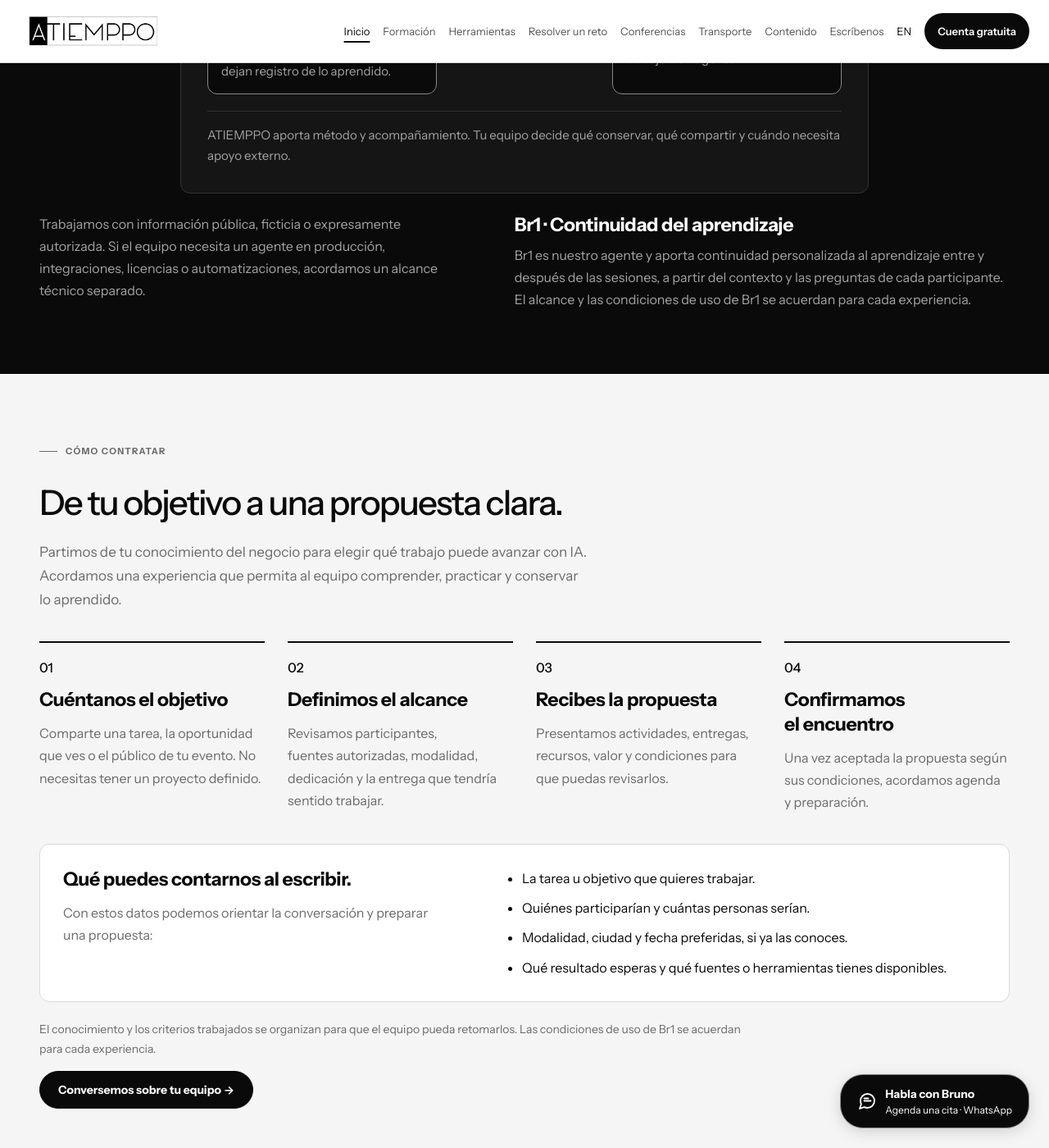
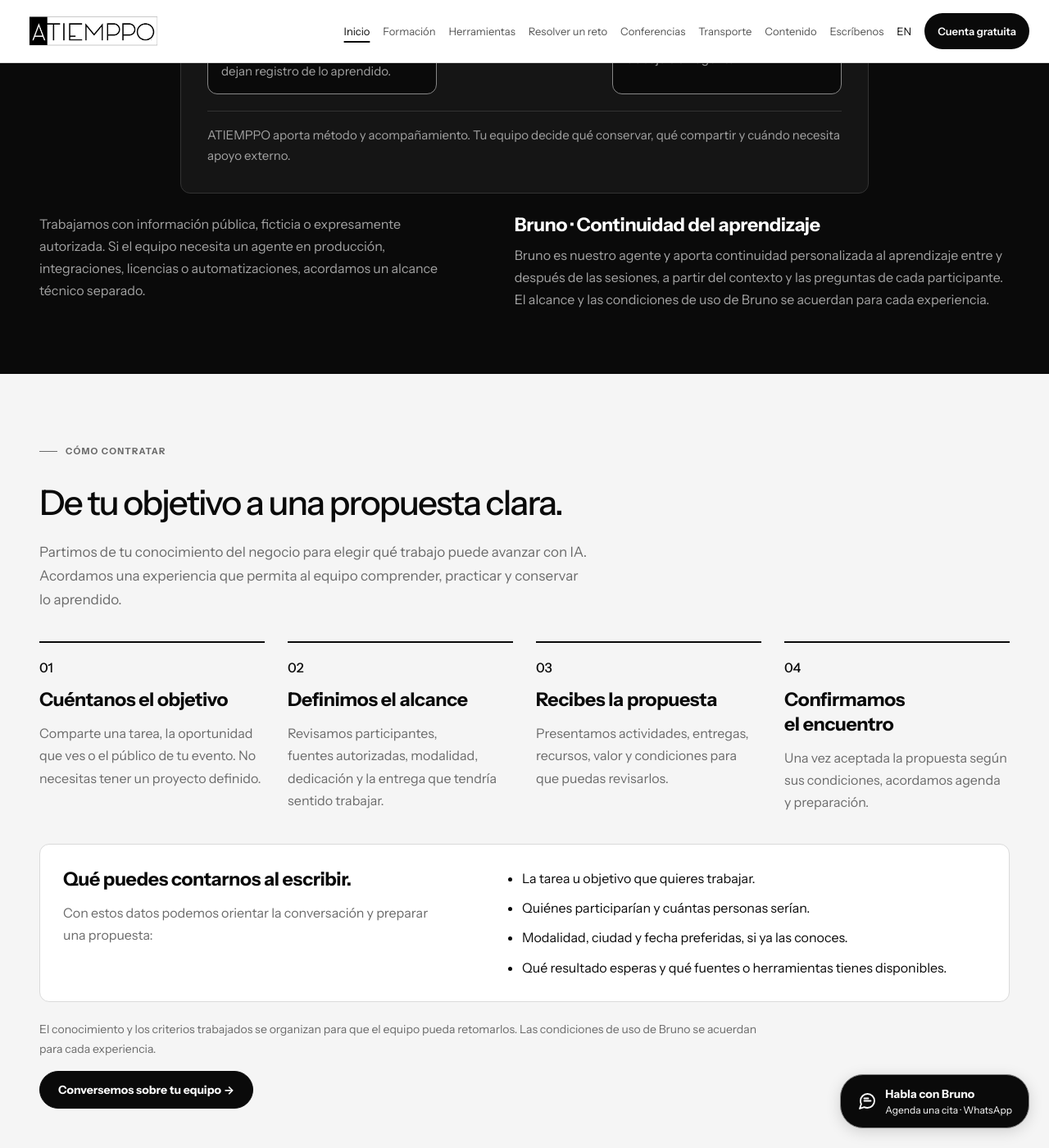
Before and after one commit to imatjuanmatiz/atiemppo-web, a Jekyll site: the page built from index.html, in a window 1280 px wide and 1400 px high, scrolled down 3215 px. Shown: the whole window at 82% size. Built offline with Jekyll 4.4.1, drawn with Linux system fonts in a browser that asks for light colours.

Commit message:
Corrige el nombre de Bruno en la formación

```diff
--- a/_includes/experience-bruno.html
+++ b/_includes/experience-bruno.html
@@ -1,7 +1,7 @@
 {% assign ec = site.data.experiences[include.lang] %}
 <section class="experience-section experience-bruno">
   <div class="container experience-split">
-    <div><p class="eyebrow">Br1 · {{ ec.bruno_eyebrow }}</p><h2 class="section-heading">{{ include.title | default: ec.bruno_title }}</h2></div>
+    <div><p class="eyebrow">Bruno · {{ ec.bruno_eyebrow }}</p><h2 class="section-heading">{{ include.title | default: ec.bruno_title }}</h2></div>
     <div><p class="experience-lead">{{ include.body | default: ec.bruno_body }}</p><p>{{ ec.bruno_review }}</p><p class="experience-note">{{ ec.bruno_scope }}</p></div>
   </div>
 </section>
--- a/_includes/experience-learning-method.html
+++ b/_includes/experience-learning-method.html
@@ -37,7 +37,7 @@
     <div class="experience-split experience-method-scope">
       <p>{{ method.scope }}</p>
       <div>
-        <h3>Br1 · {{ learning_ec.bruno_eyebrow }}</h3>
+        <h3>Bruno · {{ learning_ec.bruno_eyebrow }}</h3>
         <p>{{ learning_ec.bruno_body }} {{ learning_ec.bruno_scope }}</p>
       </div>
     </div>
--- a/_includes/llms-formation.txt
+++ b/_includes/llms-formation.txt
@@ -60,7 +60,7 @@ Cada formato puede contratarse por separado. La propuesta define el alcance; est
 {% endfor %}
 {{ ec.commercial.scope }}
 {% endif %}
-{% if include.lang == 'en' %}Br1 provides personalised continuity between and after sessions. Access and conditions are agreed for each case; this does not promise permanent availability or ongoing human support.{% else %}Br1 aporta continuidad personalizada entre y después de las sesiones. El acceso y sus condiciones se acuerdan para cada caso; esto no promete disponibilidad permanente ni atención humana fuera de las sesiones.{% endif %}
+{% if include.lang == 'en' %}Bruno provides personalised continuity between and after sessions. Access and conditions are agreed for each case; this does not promise permanent availability or ongoing human support.{% else %}Bruno aporta continuidad personalizada entre y después de las sesiones. El acceso y sus condiciones se acuerdan para cada caso; esto no promete disponibilidad permanente ni atención humana fuera de las sesiones.{% endif %}
 {% if include.detail and ec.evidence %}
 ### {{ ec.evidence.title }}
 
--- a/en/index.html
+++ b/en/index.html
@@ -104,7 +104,7 @@ permalink: /en/
       "@id": "https://atiemppo.com/en/experiencias/#training-service",
       "name": "Applied AI training",
       "url": "https://atiemppo.com/en/experiencias/",
-      "description": "Talks, a two-hour applied workshop, personalised sessions for leaders and applied learning programmes for teams across industries. Br1 provides continuity under agreed conditions.",
+      "description": "Talks, a two-hour applied workshop, personalised sessions for leaders and applied learning programmes for teams across industries. Bruno provides continuity under agreed conditions.",
       "provider": {
         "@id": "https://atiemppo.com/#organization"
       }
--- a/en/llms.txt
+++ b/en/llms.txt
@@ -27,7 +27,7 @@ Updated: 2026-11-06
 ## Experience and capabilities behind the learning
 
 - **1. Transport intelligence and planning:** Data, network analysis and specialist sessions to understand costs and prepare decisions. https://atiemppo.com/en/#soluciones
-- **2. Learning and workshops with AI:** Drawing on our practical experience, leaders and teams in different industries can choose talks for events and board meetings, a two-hour applied workshop, personal sessions for leaders with a specific need, or applied learning programmes with teams. Participants learn tools with the people who know each role and decide what to automate or address with agents. Knowledge stays in the company; Br1 provides personalised continuity between and after sessions under agreed conditions. https://atiemppo.com/en/experiencias/
+- **2. Learning and workshops with AI:** Drawing on our practical experience, leaders and teams in different industries can choose talks for events and board meetings, a two-hour applied workshop, personal sessions for leaders with a specific need, or applied learning programmes with teams. Participants learn tools with the people who know each role and decide what to automate or address with agents. Knowledge stays in the company; Bruno provides personalised continuity between and after sessions under agreed conditions. https://atiemppo.com/en/experiencias/
 - **3. Specialized consulting:** Industry experience, research, data and tools to turn complex questions into evidence, comparable options and a clear way forward. https://atiemppo.com/en/consultoria/
 
 ## Approach
@@ -52,7 +52,7 @@ Learning starts with a concrete task or need. ATIEMPPO shares its practical expe
 Compare current formats: https://atiemppo.com/en/experiencias/
 Request a proposal: https://atiemppo.com/en/contacto/
 
-The proposal defines the learning activities and their scope. The training does not offer outsourced implementation or human consulting between sessions. Br1 provides personalised continuity under agreed conditions.
+The proposal defines the learning activities and their scope. The training does not offer outsourced implementation or human consulting between sessions. Bruno provides personalised continuity under agreed conditions.
 
 ## Contact
 
--- a/index.html
+++ b/index.html
@@ -141,7 +141,7 @@ permalink: /
       ],
       "url": "https://atiemppo.com/experiencias/",
       "serviceType": "Formación aplicada en inteligencia artificial y agentes",
-      "description": "Conferencias, workshop aplicado de dos horas, sesiones personalizadas para líderes y programas de aprendizaje aplicado con equipos de distintos sectores. Br1 aporta continuidad según las condiciones acordadas."
+      "description": "Conferencias, workshop aplicado de dos horas, sesiones personalizadas para líderes y programas de aprendizaje aplicado con equipos de distintos sectores. Bruno aporta continuidad según las condiciones acordadas."
     },
     {
       "@type": "Service",
--- a/llms-full.txt
+++ b/llms-full.txt
@@ -118,7 +118,7 @@ Datos, análisis y herramientas para entender tu red y preparar presupuestos y d
 
 URL: https://atiemppo.com/experiencias/
 
-Compartimos nuestra experiencia práctica aplicando IA con líderes y equipos de distintos sectores, con especialidad en logística y transporte. Ofrecemos conferencias para eventos y juntas, un workshop aplicado de dos horas, sesiones personalizadas para líderes con una necesidad concreta y programas de aprendizaje aplicado con equipos. Trabajamos con quienes conocen cada función para aprender herramientas y decidir qué automatizar o resolver con agentes. El conocimiento queda en la empresa. Br1 aporta continuidad personalizada entre y después de las sesiones, según las condiciones acordadas.
+Compartimos nuestra experiencia práctica aplicando IA con líderes y equipos de distintos sectores, con especialidad en logística y transporte. Ofrecemos conferencias para eventos y juntas, un workshop aplicado de dos horas, sesiones personalizadas para líderes con una necesidad concreta y programas de aprendizaje aplicado con equipos. Trabajamos con quienes conocen cada función para aprender herramientas y decidir qué automatizar o resolver con agentes. El conocimiento queda en la empresa. Bruno aporta continuidad personalizada entre y después de las sesiones, según las condiciones acordadas.
 
 ### 3. Consultoría especializada
 
--- a/llms.txt
+++ b/llms.txt
@@ -56,7 +56,7 @@ Datos, análisis y herramientas para entender tu red y preparar presupuestos y d
 
 URL: https://atiemppo.com/experiencias/
 
-Compartimos nuestra experiencia práctica aplicando IA con líderes y equipos de distintos sectores, con especialidad en logística y transporte. Ofrecemos conferencias para eventos y juntas, un workshop aplicado de dos horas, sesiones personalizadas para líderes con una necesidad concreta y programas de aprendizaje aplicado con equipos. Trabajamos con quienes conocen cada función para aprender herramientas y decidir qué automatizar o resolver con agentes. El conocimiento queda en la empresa. Br1 aporta continuidad personalizada entre y después de las sesiones, según las condiciones acordadas.
+Compartimos nuestra experiencia práctica aplicando IA con líderes y equipos de distintos sectores, con especialidad en logística y transporte. Ofrecemos conferencias para eventos y juntas, un workshop aplicado de dos horas, sesiones personalizadas para líderes con una necesidad concreta y programas de aprendizaje aplicado con equipos. Trabajamos con quienes conocen cada función para aprender herramientas y decidir qué automatizar o resolver con agentes. El conocimiento queda en la empresa. Bruno aporta continuidad personalizada entre y después de las sesiones, según las condiciones acordadas.
 
 ### 3. Consultoría especializada
 
```
Also changed, not shown: _data/experiences.json.
